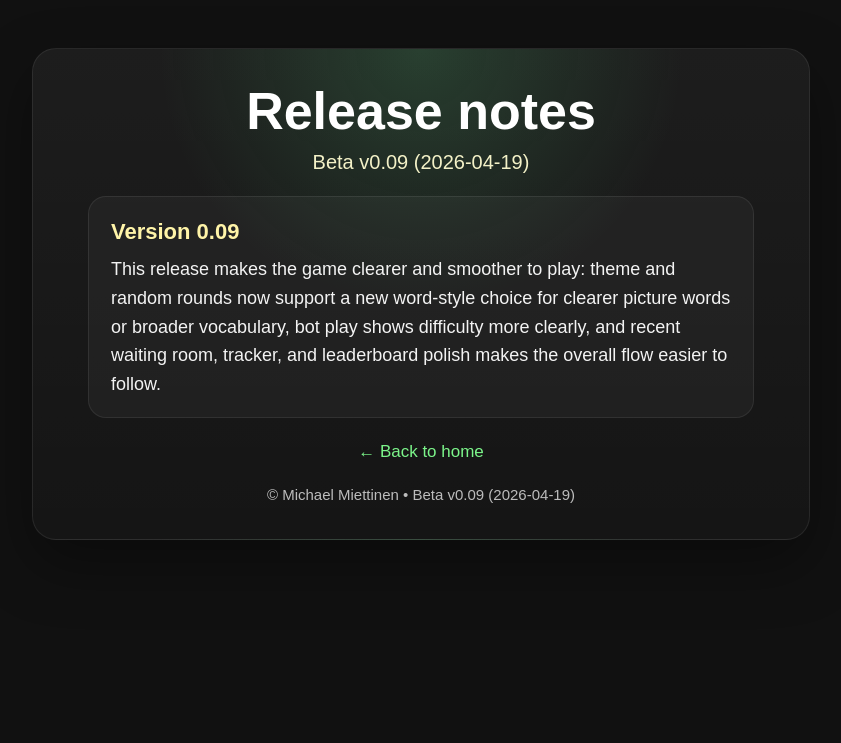
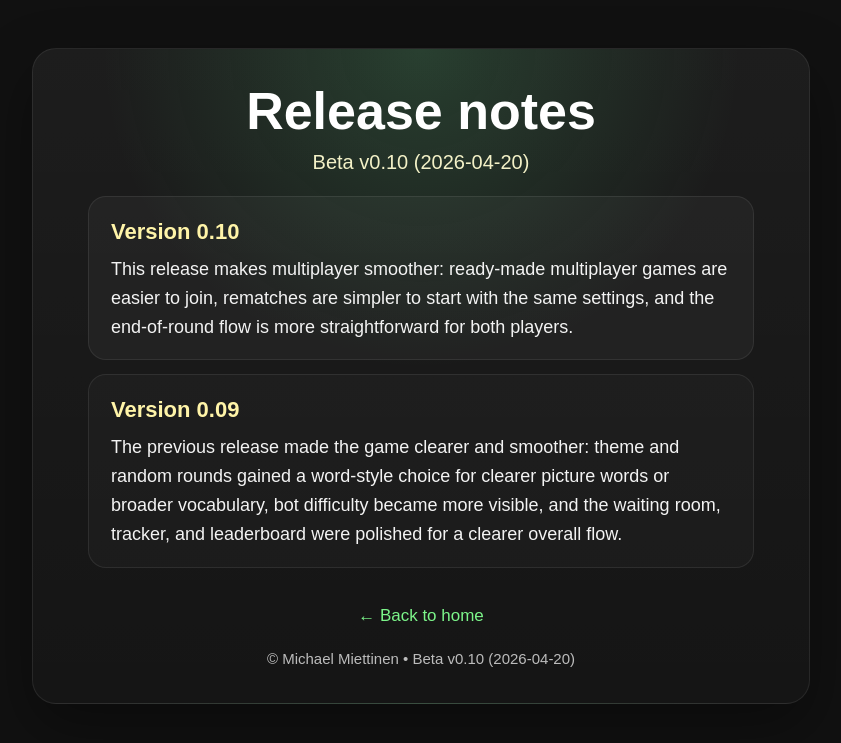
Before and after one commit to mimietti/muistipeli, a Flask app: page /release-notes in a window 1280 px wide. Shown: the top 743 px of the page, without its empty margins (219-1060 px from the left). Run offline with Flask 3, Linux system fonts and the light colour scheme; some libraries are stand-ins or nearby versions.

Commit message:
Add tie tracking and release notes history

```diff
--- a/app.py
+++ b/app.py
@@ -117,7 +117,7 @@ socketio = SocketIO(
 VERBOSE_DEBUG = str(os.getenv("VERBOSE_DEBUG", "0")).lower() in {"1", "true", "yes"}
 RECONNECT_GRACE_SECONDS = max(30, int(os.getenv("RECONNECT_GRACE_SECONDS", "300")))
 PAGE_TRANSITION_GRACE_SECONDS = 5
-APP_VERSION = "Beta v0.09 (2026-04-19)"
+APP_VERSION = "Beta v0.10 (2026-04-20)"
 BOT_USERNAME = "Muistibotti"
 BOT_FIRST_FLIP_DELAY_SECONDS = 2.5
 BOT_SECOND_FLIP_DELAY_SECONDS = 1.9
@@ -165,6 +165,7 @@ class RoomState:
     turn: int = 0
     player_points: dict = field(default_factory=dict)
     round_win: defaultdict = field(default_factory=lambda: defaultdict(int))
+    round_ties: int = 0
     pending_pair: int = 0
     pending_player: str | None = None
     pending_theme: str | None = None
@@ -523,6 +524,19 @@ def fetch_deferred_native_words(room):
         _native_translation_tasks.discard(room.room_id)
 
 
+def ensure_deferred_native_words(room):
+    if not room or not room.grid_data:
+        return
+    if (room.card_mode or "image_word") not in {"image_word", "words"}:
+        return
+    if not any(
+        card.get("target_word") is not None and card.get("native_word") is None
+        for card in room.grid_data
+    ):
+        return
+    socketio.start_background_task(fetch_deferred_native_words, room)
+
+
 def emit_queue_round_prepared(room):
     room.status = "waiting"
     room.queue_round_prepared = True
@@ -538,7 +552,7 @@ def emit_queue_round_prepared(room):
     emit_to_room("queue_round_prepared", payload, room_id=room.room_id)
     emit_to_room("player_joined", payload, room_id=room.room_id)
     broadcast_lobby_browser()
-    socketio.start_background_task(fetch_deferred_native_words, room)
+    ensure_deferred_native_words(room)
 
 
 def get_active_bot_identity(room):
@@ -1716,6 +1730,7 @@ def launch_grid_round(room):
         "word_filter_mode": room.word_filter_mode,
         "room_id": room.room_id,
     }, room_id=room.room_id)
+    ensure_deferred_native_words(room)
     schedule_bot_turn_if_needed(room)
 
 
@@ -1779,12 +1794,16 @@ def conclude_round(winner_label, room, surrendered_by=None):
                         round_result=round_result
                     )
 
+    if winner_label in {"Tasapeli", "Tie"}:
+        room.round_ties += 1
+
     mark_room_results_state(room)
 
     emit_to_room("game_over", {
         "winner": winner_label,
         "points": points_payload,
         "round_win": dict(room.round_win),
+        "round_ties": room.round_ties,
         "surrendered_by": surrendered_by,
         "solo_time": solo_time,
         "solo_mistakes": room.solo_mistakes if is_solo(room) else None
@@ -2659,6 +2678,7 @@ def handle_grid_request(data=None):
         "word_filter_mode": room.word_filter_mode,
         "room_id": room.room_id,
     })
+    ensure_deferred_native_words(room)
     schedule_bot_turn_if_needed(room)
 
 
@@ -2682,6 +2702,7 @@ def handle_ready_for_game():
             "bot_difficulty": room.bot_difficulty,
             "word_filter_mode": room.word_filter_mode,
         })
+        ensure_deferred_native_words(room)
 
 
 # ---------------------------------------------------------------------------
--- a/templates/game.html
+++ b/templates/game.html
@@ -1252,6 +1252,7 @@
                     winner: data.winner,
                     points: data.points || {},
                     round_win: data.round_win || {},
+                    round_ties: Number((data && data.round_ties) || 0),
                     room_id: currentRoomId,
                     my_name: myName,
                 }));
--- a/templates/index.html
+++ b/templates/index.html
@@ -414,7 +414,7 @@
         <div style="margin-top:18px;">
             <a href="/leaderboard" id="leaderboardLink" style="color:#7cf58a; font-size:15px; text-decoration:none;">🏆 The best of the best</a>
         </div>
-        <div class="footer-credit">&copy; Michael Miettinen &bull; <a id="releaseNotesLink" href="/release-notes">Beta v0.09 (2026-04-16)</a></div>
+        <div class="footer-credit">&copy; Michael Miettinen &bull; <a id="releaseNotesLink" href="/release-notes">Beta v0.10 (2026-04-20)</a></div>
     </div>
 
     <script>
--- a/templates/release_notes.html
+++ b/templates/release_notes.html
@@ -35,7 +35,7 @@
         }
         .note {
             text-align: left;
-            margin: 0 auto;
+            margin: 0 auto 14px;
             max-width: 620px;
             background: rgba(255,255,255,0.04);
             border: 1px solid rgba(255,255,255,0.08);
@@ -52,6 +52,9 @@
             line-height: 1.6;
             font-size: 18px;
             color: #f3f3f3;
+        }
+        .note.is-history {
+            background: rgba(255,255,255,0.025);
         }
         .back-link {
             display: inline-block;
@@ -72,8 +75,12 @@
         <h1 id="title">Release notes</h1>
         <div class="version" id="version">{{ app_version }}</div>
         <div class="note">
-            <h2 id="headline">Version 0.09</h2>
-            <p id="summaryText"></p>
+            <h2 id="headlineCurrent">Version 0.10</h2>
+            <p id="summaryCurrent"></p>
+        </div>
+        <div class="note is-history">
+            <h2 id="headlinePrevious">Version 0.09</h2>
+            <p id="summaryPrevious"></p>
         </div>
         <a class="back-link" id="backLink" href="/">&larr; Back to home</a>
         <div class="footer-credit">&copy; Michael Miettinen &bull; {{ app_version }}</div>
@@ -85,50 +92,66 @@
         const translations = {
             en: {
                 title: "Release notes",
-                headline: "Version 0.09",
-                summary: "This release makes the game clearer and smoother to play: theme and random rounds now support a new word-style choice for clearer picture words or broader vocabulary, bot play shows difficulty more clearly, and recent waiting room, tracker, and leaderboard polish makes the overall flow easier to follow.",
+                headline_current: "Version 0.10",
+                summary_current: "This release makes multiplayer smoother: ready-made multiplayer games are easier to join, rematches are simpler to start with the same settings, and the end-of-round flow is more straightforward for both players.",
+                headline_previous: "Version 0.09",
+                summary_previous: "The previous release made the game clearer and smoother: theme and random rounds gained a word-style choice for clearer picture words or broader vocabulary, bot difficulty became more visible, and the waiting room, tracker, and leaderboard were polished for a clearer overall flow.",
                 back: "\u2190 Back to home"
             },
             fi: {
                 title: "Julkaisutiedot",
-                headline: "Versio 0.09",
-                summary: "T\u00e4m\u00e4 versio tekee pelaamisesta selke\u00e4mp\u00e4\u00e4 ja sujuvampaa: teema- ja satunnaispeleihin tuli uusi sanatyylin valinta, jolla voi suosia selkeit\u00e4 kuvasanoja tai laajempaa sanavalintaa, botin vaikeusaste n\u00e4kyy nyt selvemmin, ja odotushuonetta, sanaseurantaa ja leaderboardia on hiottu helpommin ymm\u00e4rrett\u00e4viksi.",
+                headline_current: "Versio 0.10",
+                summary_current: "T\u00e4m\u00e4 versio tekee moninpelist\u00e4 sujuvamman: valmiisiin moninpeleihin on helpompi liitty\u00e4, uusintaottelu samoilla asetuksilla on selke\u00e4mpi aloittaa, ja er\u00e4n lopun flow on yksinkertaisempi molemmille pelaajille.",
+                headline_previous: "Versio 0.09",
+                summary_previous: "Edellinen versio teki pelaamisesta selke\u00e4mp\u00e4\u00e4 ja sujuvampaa: teema- ja satunnaispeleihin tuli sanatyylin valinta, botin vaikeusaste n\u00e4kyi selvemmin ja odotushuonetta, sanaseurantaa sek\u00e4 leaderboardia hiottiin helpommin ymm\u00e4rrett\u00e4viksi.",
                 back: "\u2190 Takaisin etusivulle"
             },
             sv: {
                 title: "Versionsinfo",
-                headline: "Version 0.09",
-                summary: "Den h\u00e4r versionen g\u00f6r spelet tydligare och smidigare: tema- och slumpomg\u00e5ngar har nu ett nytt ordvalsl\u00e4ge f\u00f6r tydliga bildord eller bredare ordf\u00f6rr\u00e5d, bottens sv\u00e5righetsgrad syns tydligare, och v\u00e4ntrummet, ordsp\u00e5rningen och topplistan har putsats f\u00f6r ett mer l\u00e4ttbegripligt fl\u00f6de.",
+                headline_current: "Version 0.10",
+                summary_current: "Den h\u00e4r versionen g\u00f6r flerspelarfl\u00f6det smidigare: det \u00e4r enklare att g\u00e5 med i f\u00e4rdiga matcher, det \u00e4r tydligare att starta en revansch med samma inst\u00e4llningar och slutet av rundan \u00e4r enklare f\u00f6r b\u00e5da spelarna.",
+                headline_previous: "Version 0.09",
+                summary_previous: "Den f\u00f6rra versionen gjorde spelet tydligare och smidigare: tema- och slumpomg\u00e5ngar fick ett nytt ordvalsl\u00e4ge, bottens sv\u00e5righetsgrad blev tydligare och v\u00e4ntrummet, ordsp\u00e5rningen och topplistan putsades.",
                 back: "\u2190 Tillbaka till startsidan"
             },
             de: {
                 title: "Versionshinweise",
-                headline: "Version 0.09",
-                summary: "Diese Version macht das Spiel klarer und fl\u00fcssiger: Themen- und Zufallsrunden bieten nun eine neue Wortstil-Auswahl f\u00fcr klare Bildw\u00f6rter oder ein breiteres Vokabular, der Schwierigkeitsgrad des Bots ist deutlicher sichtbar, und Warteraum, Wort-Tracker und Bestenliste wurden f\u00fcr einen leichter verst\u00e4ndlichen Ablauf verbessert.",
+                headline_current: "Version 0.10",
+                summary_current: "Diese Version vereinfacht den Mehrspielerfluss: fertigen Mehrspielerpartien kann man leichter beitreten, eine Revanche mit denselben Einstellungen l\u00e4sst sich klarer starten und das Rundenende ist f\u00fcr beide Spieler geradliniger.",
+                headline_previous: "Version 0.09",
+                summary_previous: "Die vorherige Version machte das Spiel klarer und fl\u00fcssiger: Themen- und Zufallsrunden bekamen eine Wortstil-Auswahl, der Schwierigkeitsgrad des Bots wurde sichtbarer und Warteraum, Wort-Tracker und Bestenliste wurden verbessert.",
                 back: "\u2190 Zur\u00fcck zur Startseite"
             },
             fr: {
                 title: "Notes de version",
-                headline: "Version 0.09",
-                summary: "Cette version rend le jeu plus clair et plus fluide : les parties \u00e0 th\u00e8me et al\u00e9atoires proposent maintenant un choix de style de mots pour privil\u00e9gier des mots faciles \u00e0 illustrer ou un vocabulaire plus large, la difficult\u00e9 du bot est plus visible, et la salle d'attente, le suivi des mots et le classement ont \u00e9t\u00e9 affin\u00e9s pour un parcours plus compr\u00e9hensible.",
+                headline_current: "Version 0.10",
+                summary_current: "Cette version fluidifie le multijoueur : il est plus facile de rejoindre une partie pr\u00eate, de lancer une revanche avec les m\u00eames param\u00e8tres et de suivre la fin de manche pour les deux joueurs.",
+                headline_previous: "Version 0.09",
+                summary_previous: "La version pr\u00e9c\u00e9dente rendait le jeu plus clair et plus fluide : les parties \u00e0 th\u00e8me et al\u00e9atoires ont gagn\u00e9 un choix de style de mots, la difficult\u00e9 du bot est devenue plus visible et la salle d'attente, le suivi des mots et le classement ont \u00e9t\u00e9 peaufin\u00e9s.",
                 back: "\u2190 Retour \u00e0 l'accueil"
             },
             es: {
                 title: "Notas de la versi\u00f3n",
-                headline: "Versi\u00f3n 0.09",
-                summary: "Esta versi\u00f3n hace que el juego sea m\u00e1s claro y fluido: las rondas tem\u00e1ticas y aleatorias ahora ofrecen una nueva elecci\u00f3n de estilo de palabras para priorizar palabras f\u00e1ciles de ilustrar o un vocabulario m\u00e1s amplio, la dificultad del bot se muestra con m\u00e1s claridad y la sala de espera, el seguimiento de palabras y la clasificaci\u00f3n se han pulido para que todo el flujo se entienda mejor.",
+                headline_current: "Versi\u00f3n 0.10",
+                summary_current: "Esta versi\u00f3n hace m\u00e1s fluido el multijugador: es m\u00e1s f\u00e1cil unirse a partidas ya preparadas, empezar la revancha con los mismos ajustes y seguir un final de ronda m\u00e1s simple para ambos jugadores.",
+                headline_previous: "Versi\u00f3n 0.09",
+                summary_previous: "La versi\u00f3n anterior hizo el juego m\u00e1s claro y fluido: las rondas tem\u00e1ticas y aleatorias recibieron una opci\u00f3n de estilo de palabras, la dificultad del bot se volvi\u00f3 m\u00e1s visible y la sala de espera, el seguimiento de palabras y la clasificaci\u00f3n se pulieron.",
                 back: "\u2190 Volver al inicio"
             },
             it: {
                 title: "Note di rilascio",
-                headline: "Versione 0.09",
-                summary: "Questa versione rende il gioco pi\u00f9 chiaro e fluido: le partite a tema e casuali ora includono una nuova scelta dello stile delle parole per privilegiare parole facili da rappresentare o un vocabolario pi\u00f9 ampio, la difficolt\u00e0 del bot \u00e8 mostrata con pi\u00f9 chiarezza e sala d'attesa, tracciamento delle parole e classifica sono stati rifiniti per un flusso pi\u00f9 facile da seguire.",
+                headline_current: "Versione 0.10",
+                summary_current: "Questa versione rende il multigiocatore pi\u00f9 scorrevole: \u00e8 pi\u00f9 facile unirsi a partite gi\u00e0 pronte, avviare la rivincita con le stesse impostazioni e seguire una fine round pi\u00f9 semplice per entrambi i giocatori.",
+                headline_previous: "Versione 0.09",
+                summary_previous: "La versione precedente ha reso il gioco pi\u00f9 chiaro e fluido: le partite a tema e casuali hanno ricevuto una scelta dello stile delle parole, la difficolt\u00e0 del bot \u00e8 diventata pi\u00f9 visibile e sala d'attesa, tracciamento delle parole e classifica sono stati rifiniti.",
                 back: "\u2190 Torna alla home"
             },
             pt: {
                 title: "Notas da vers\u00e3o",
-                headline: "Vers\u00e3o 0.09",
-                summary: "Esta vers\u00e3o torna o jogo mais claro e fluido: as rodadas por tema e aleat\u00f3rias agora incluem uma nova escolha de estilo das palavras para priorizar palavras f\u00e1ceis de ilustrar ou um vocabul\u00e1rio mais amplo, a dificuldade do bot aparece com mais clareza e a sala de espera, o acompanhamento das palavras e o placar foram refinados para um fluxo mais f\u00e1cil de entender.",
+                headline_current: "Vers\u00e3o 0.10",
+                summary_current: "Esta vers\u00e3o deixa o multijogador mais fluido: ficou mais f\u00e1cil entrar em partidas prontas, iniciar a revanche com as mesmas configura\u00e7\u00f5es e acompanhar um fim de rodada mais simples para os dois jogadores.",
+                headline_previous: "Vers\u00e3o 0.09",
+                summary_previous: "A vers\u00e3o anterior deixou o jogo mais claro e fluido: as rodadas tem\u00e1ticas e aleat\u00f3rias ganharam uma escolha de estilo das palavras, a dificuldade do bot ficou mais vis\u00edvel e a sala de espera, o acompanhamento das palavras e o placar foram refinados.",
                 back: "\u2190 Voltar ao in\u00edcio"
             }
         };
@@ -147,8 +170,10 @@
             document.documentElement.lang = getLanguage();
             document.title = t("title");
             document.getElementById("title").textContent = t("title");
-            document.getElementById("headline").textContent = t("headline");
-            document.getElementById("summaryText").textContent = t("summary");
+            document.getElementById("headlineCurrent").textContent = t("headline_current");
+            document.getElementById("summaryCurrent").textContent = t("summary_current");
+            document.getElementById("headlinePrevious").textContent = t("headline_previous");
+            document.getElementById("summaryPrevious").textContent = t("summary_previous");
             document.getElementById("backLink").textContent = t("back");
             document.getElementById("version").textContent = APP_VERSION;
         }
```
Also changed, not shown: templates/summary.html (+21 -3 lines).
